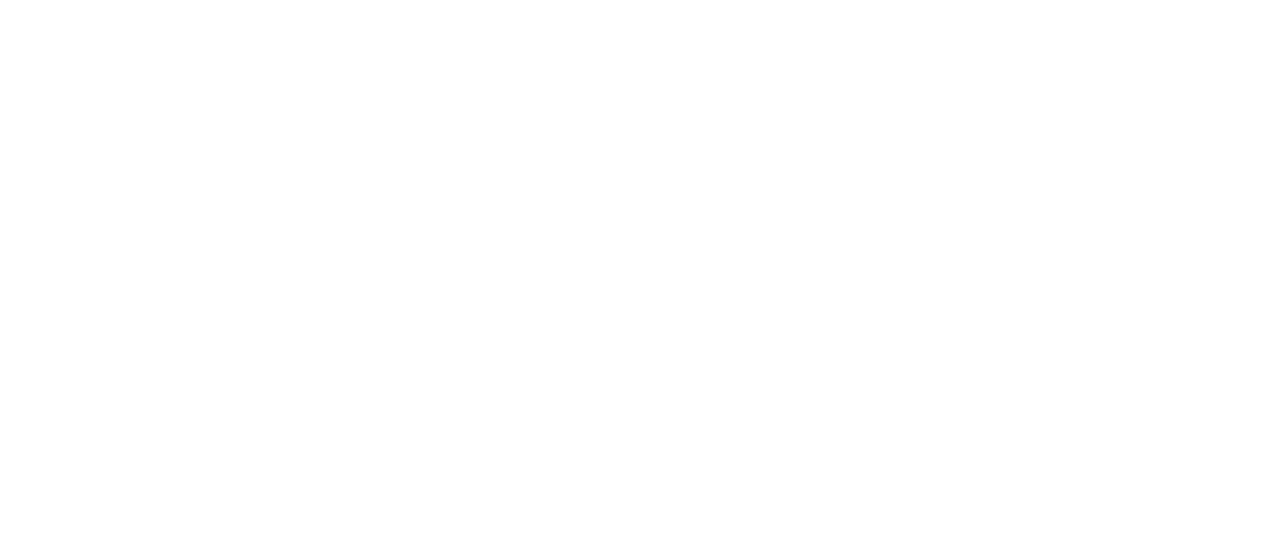
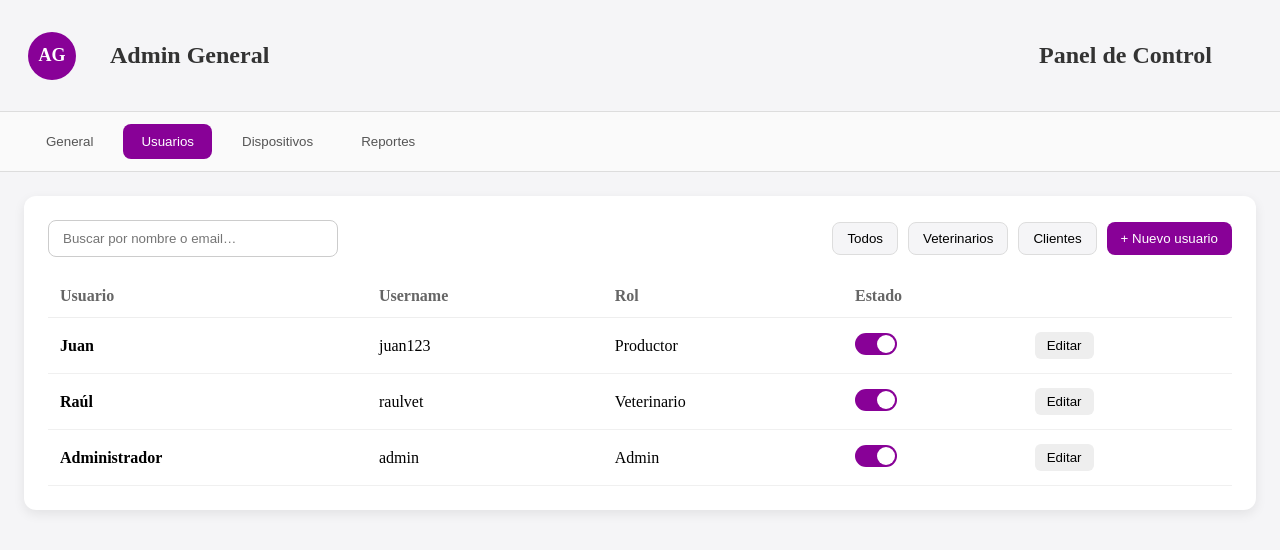
Before and after one commit to DanyTeruggi/PPS_Dosificador, a React (Vite) app in the folder frontend/: page /dashboard in a window 1280 px wide. Before the commit this address had no page. Shown: the top 550 px of the page. Built offline with nearby package versions, Linux system fonts and the light colour scheme.

Commit message:
DASHBOARD PRIMEROS PASOS

```diff
--- a/frontend/src/App.tsx
+++ b/frontend/src/App.tsx
@@ -3,6 +3,7 @@
 import LoginPage from "./pages/LoginPage";
 import HomePageDesktop from "./pages/HomePageDesktop";
 import HomePageMobil from "./pages/HomePageMobil";
+import HomePageDashboard from "./pages/HomePageDashboard";
 
 import PublicLayout from "./layouts/PublicLayout";
 import PrivateLayout from "./layouts/PrivateLayout";
@@ -38,7 +39,7 @@
 
     {/* RUTAS PRIVADAS */}
     <Route element={<PrivateLayout />}>
-      {/* <Route path="/dashboard" element={<Dashboard />} /> */}
+      <Route path="/dashboard" element={<HomePageDashboard />} />
     </Route>
 
   </Routes>
--- /dev/null
+++ b/frontend/src/components/Dashboard/Header/DashboardHeader.module.css
@@ -0,0 +1,54 @@
+.header {
+  display: flex;
+  justify-content: space-between;
+  align-items: center;
+  padding: 18px 28px;
+  border-bottom: 1px solid #ddd;
+}
+
+.userInfo {
+  display: flex;
+  align-items: center;
+  gap: 14px;
+}
+
+.avatar {
+  width: 48px;
+  height: 48px;
+  background: #880197;
+  color: white;
+  border-radius: 50%;
+  display: flex;
+  justify-content: center;
+  align-items: center;
+  font-weight: 700;
+  font-size: 18px;
+}
+
+.role {
+  font-size: 24px;
+  font-weight: 600;
+  color: #333;
+  MARGIN-LEFT: 20PX;
+}
+
+.title {
+  font-size: 24px;
+  font-weight: 600;
+  color: #333;
+  margin-right: 40px;
+}
+
+.profileButton {
+  color: white;
+  padding: 8px 16px;
+  border-radius: 8px;
+  border: none;
+  font-weight: 600;
+  cursor: pointer;
+  transition: 0.2s;
+}
+
+.profileButton:hover {
+  background: #5a3de0;
+}
--- /dev/null
+++ b/frontend/src/components/Dashboard/Header/DashboardHeader.tsx
@@ -0,0 +1,17 @@
+import styles from "./DashboardHeader.module.css";
+
+export default function DashboardHeader() {
+  return (
+    <header className={styles.header}>
+      <div className={styles.userInfo}>
+
+            <div className={styles.avatar}>AG</div>
+            <p className={styles.role}>Admin General</p>
+      </div>
+
+        <p className={styles.title}>Panel de Control</p>
+
+
+    </header>
+  );
+}
--- /dev/null
+++ b/frontend/src/components/Dashboard/NavTabs/DashboardNavTabs.module.css
@@ -0,0 +1,27 @@
+.nav {
+  display: flex;
+  gap: 12px;
+  padding: 12px 28px;
+  background: #fafafa;
+  border-bottom: 1px solid #ddd;
+}
+
+.tab {
+  padding: 10px 18px;
+  border-radius: 8px;
+  background: transparent;
+  border: none;
+  cursor: pointer;
+  font-weight: 500;
+  color: #555;
+  transition: 0.2s;
+}
+
+.tab:hover {
+  background: rgba(0, 0, 0, 0.05);
+}
+
+.active {
+  background:#880197;
+  color: white;
+}
--- /dev/null
+++ b/frontend/src/components/Dashboard/NavTabs/DashboardNavTabs.tsx
@@ -0,0 +1,29 @@
+import styles from "./DashboardNavTabs.module.css";
+
+interface DashboardNavTabsProps {
+  active: string;
+  onChange: (tabId: string) => void;
+}
+
+export default function DashboardNavTabs({ active, onChange }: DashboardNavTabsProps) {
+  const tabs = [
+    { id: "general", label: "General" },
+    { id: "usuarios", label: "Usuarios" },
+    { id: "dispositivos", label: "Dispositivos" },
+    { id: "reportes", label: "Reportes" }
+  ];
+
+  return (
+    <nav className={styles.nav}>
+      {tabs.map(tab => (
+        <button
+          key={tab.id}
+          className={`${styles.tab} ${active === tab.id ? styles.active : ""}`}
+          onClick={() => onChange(tab.id)}
+        >
+          {tab.label}
+        </button>
+      ))}
+    </nav>
+  );
+}
--- /dev/null
+++ b/frontend/src/components/Dashboard/UsersPanel/UsersPanel.module.css
@@ -0,0 +1,120 @@
+.container {
+  background: white;
+  padding: 24px;
+  border-radius: 12px;
+  box-shadow: 0 4px 12px rgba(0,0,0,0.08);
+}
+
+/* BUSCADOR + FILTROS */
+.searchRow {
+  display: flex;
+  justify-content: space-between;
+  align-items: center;
+  margin-bottom: 18px;
+}
+
+.searchInput {
+  width: 260px;
+  padding: 10px 14px;
+  border-radius: 8px;
+  border: 1px solid #ccc;
+}
+
+.filters {
+  display: flex;
+  gap: 10px;
+}
+
+.filterBtn {
+  padding: 8px 14px;
+  border-radius: 8px;
+  border: 1px solid #ddd;
+  background: #f5f5f7;
+  cursor: pointer;
+}
+
+.newUserBtn {
+  padding: 8px 14px;
+  border-radius: 8px;
+  background: #880197;
+  color: white;
+  border: none;
+  cursor: pointer;
+}
+
+/* TABLA */
+.table {
+  width: 100%;
+  border-collapse: collapse;
+  margin-top: 12px;
+}
+
+.table th {
+  text-align: left;
+  padding: 12px;
+  color: #666;
+  border-bottom: 1px solid #eee;
+}
+
+.table td {
+  padding: 14px 12px;
+  border-bottom: 1px solid #f0f0f0;
+}
+
+.email {
+  font-size: 12px;
+  color: #777;
+}
+
+/* SWITCH */
+.switch {
+  position: relative;
+  display: inline-block;
+  width: 42px;
+  height: 22px;
+}
+
+.switch input {
+  display: none;
+}
+
+.slider {
+  position: absolute;
+  cursor: pointer;
+  background-color: #ccc;
+  border-radius: 22px;
+  top: 0;
+  left: 0;
+  right: 0;
+  bottom: 0;
+  transition: .3s;
+}
+
+.slider:before {
+  position: absolute;
+  content: "";
+  height: 18px;
+  width: 18px;
+  left: 2px;
+  bottom: 2px;
+  background: white;
+  border-radius: 50%;
+  transition: .3s;
+}
+
+input:checked + .slider {
+  background-color: #880197;
+}
+
+input:checked + .slider:before {
+  transform: translateX(20px);
+}
+
+/* BOTÓN EDITAR */
+.editBtn {
+  padding: 6px 12px;
+  border-radius: 6px;
+  background: #eee;
+  border: none;
+  cursor: pointer;
+}
--- /dev/null
+++ b/frontend/src/components/Dashboard/UsersPanel/UsersPanel.tsx
@@ -0,0 +1,66 @@
+import styles from "./UsersPanel.module.css";
+import usuariosData from "../../../../public/mock/usuarios.json";
+
+export default function UsersPanel() {
+  return (
+    <div className={styles.container}>
+
+      {/* BUSCADOR */}
+      <div className={styles.searchRow}>
+        <input
+          type="text"
+          placeholder="Buscar por nombre o email…"
+          className={styles.searchInput}
+        />
+
+        <div className={styles.filters}>
+          <button className={styles.filterBtn}>Todos</button>
+          <button className={styles.filterBtn}>Veterinarios</button>
+          <button className={styles.filterBtn}>Clientes</button>
+          <button className={styles.newUserBtn}>+ Nuevo usuario</button>
+        </div>
+      </div>
+
+      {/* TABLA */}
+      <table className={styles.table}>
+        <thead>
+          <tr>
+            <th>Usuario</th>
+            <th>Username</th>
+            <th>Rol</th>
+            <th>Estado</th>
+            <th></th>
+          </tr>
+        </thead>
+
+        <tbody>
+          {usuariosData.map((u, index) => (
+            <tr key={index}>
+              <td>
+                <strong>{u.nombre}</strong>
+
+              </td>
+              <td>
+                {u.userName}
+              </td>
+
+              <td>{u.rol}</td>
+
+              <td>
+                <label className={styles.switch}>
+                  <input type="checkbox" defaultChecked />
+                  <span className={styles.slider}></span>
+                </label>
+              </td>
+
+              <td>
+                <button className={styles.editBtn}>Editar</button>
+              </td>
+            </tr>
+          ))}
+        </tbody>
+      </table>
+
+    </div>
+  );
+}
--- /dev/null
+++ b/frontend/src/pages/HomePageDashboard.module.css
@@ -0,0 +1,12 @@
+.container {
+  display: flex;
+  flex-direction: column;
+  height: 100vh;
+  background: #f5f5f7;
+}
+
+.content {
+  flex: 1;
+  padding: 24px;
+  overflow-y: auto;
+}
--- /dev/null
+++ b/frontend/src/pages/HomePageDashboard.tsx
@@ -0,0 +1,26 @@
+import DashboardHeader from "../components/Dashboard/Header/DashboardHeader";
+import DashboardNavTabs from "../components/Dashboard/NavTabs/DashboardNavTabs";
+import UsersPanel from "../components/Dashboard/UsersPanel/UsersPanel";
+
+
+import styles from "./HomePageDashboard.module.css";
+import { useState } from "react";
+
+export default function HomePageDashboard() {
+  const [activeTab, setActiveTab] = useState("usuarios");
+
+  return (
+    <div className={styles.container}>
+      <DashboardHeader />
+
+      <DashboardNavTabs active={activeTab} onChange={setActiveTab} />
+
+      {<div className={styles.content}>
+        {activeTab === "usuarios" && <UsersPanel />}
+        {/* {activeTab === "general" && <SummaryCards />}
+        {activeTab === "dispositivos" && <DevicesPanel />}
+        {activeTab === "reportes" && <ReportsPanel />} */}
+      </div> }
+    </div>
+  );
+}
--- a/frontend/src/types/User.ts
+++ b/frontend/src/types/User.ts
@@ -6,4 +6,5 @@
   razonSocial?: string;
   cuit: string;
   userName: string;
+  establecimientos: string;
 }
```
Also changed, not shown: frontend/src/components/UserForm/UserForm.tsx (+37 -2 lines), frontend/src/components/RoleLanding/RoleLanding.tsx (line endings or trailing spaces).
